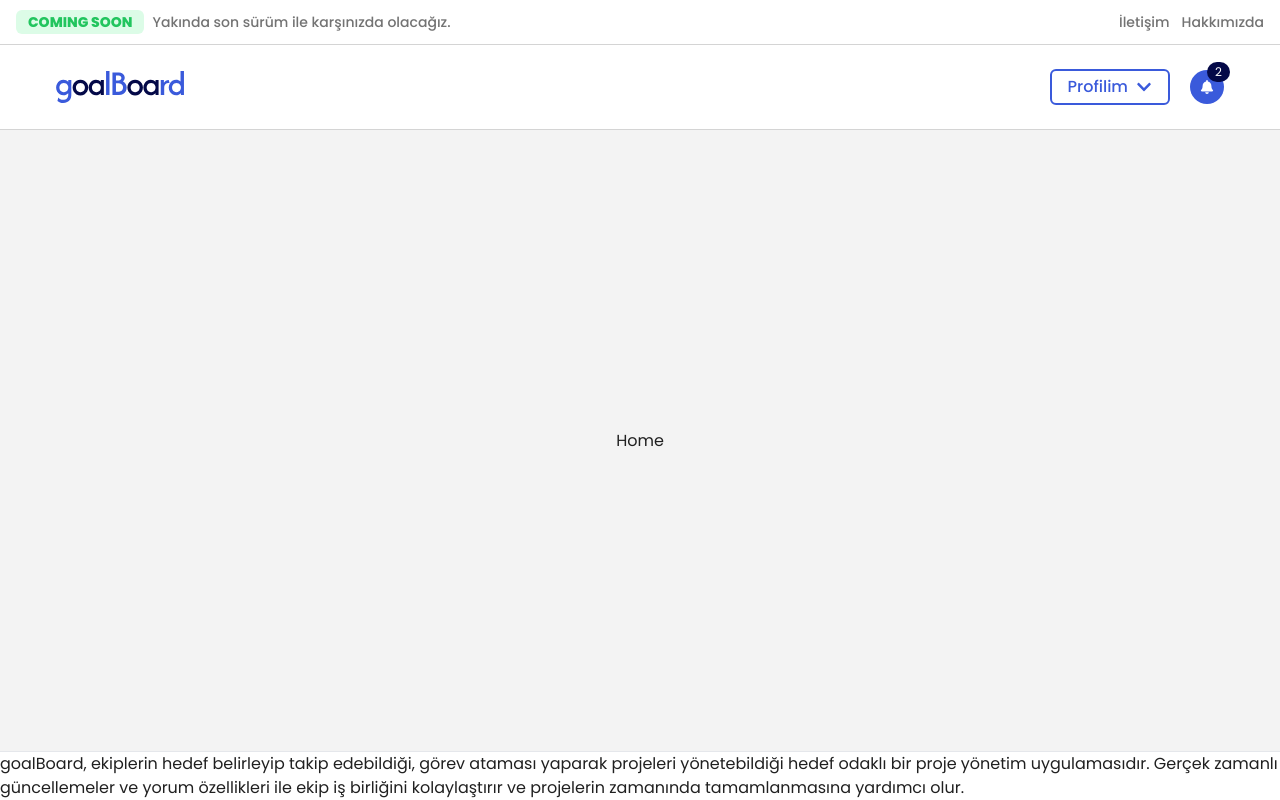
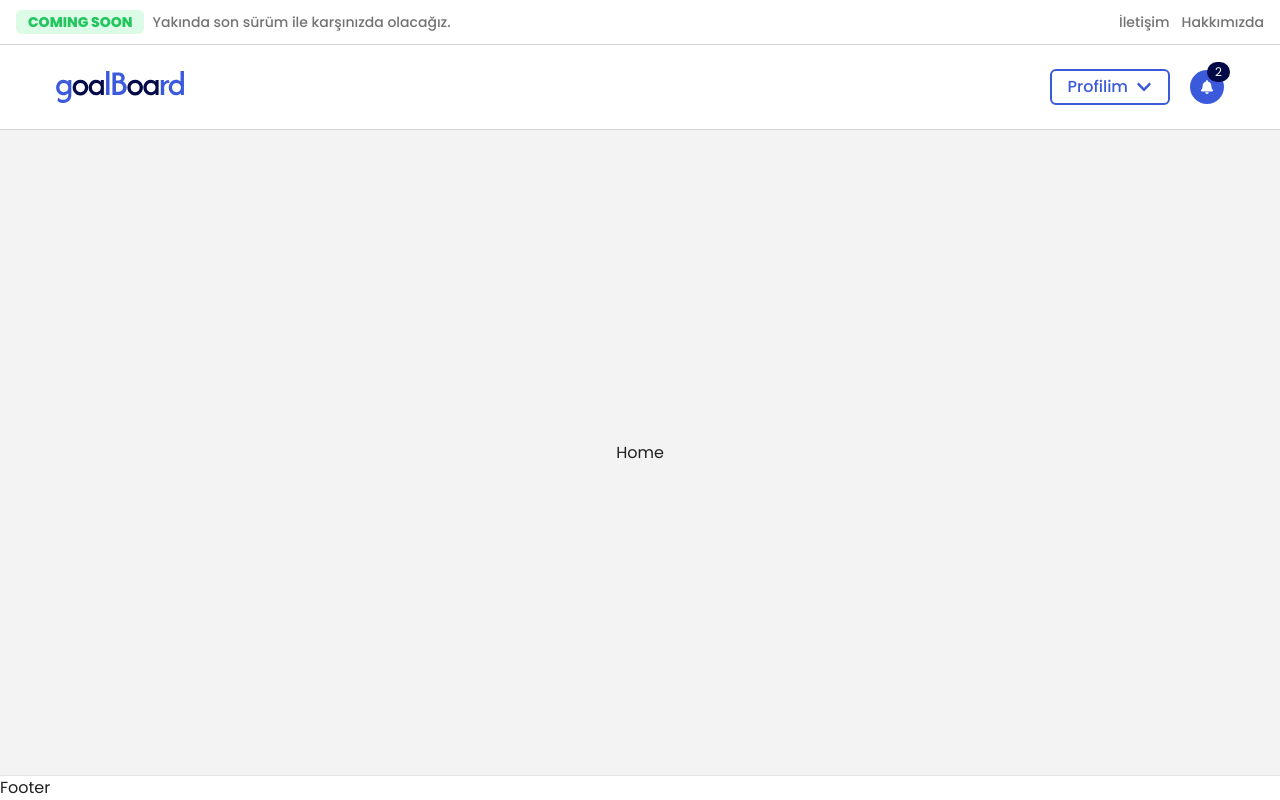
Before and after one commit to ozmberkan/goalboard, a React (Vite) app: page / in a window 1280 px wide. Built offline with nearby package versions, Linux system fonts and the light colour scheme.

Commit message:
Sayfa yapılanması oluşturuldu.

```diff
--- a/src/components/Footer/Footer.jsx
+++ b/src/components/Footer/Footer.jsx
@@ -1,15 +1,7 @@
 import React from "react";
 
 const Footer = () => {
-  return (
-    <div className="bg-white border-t">
-      goalBoard, ekiplerin hedef belirleyip takip edebildiği, görev ataması
-      yaparak projeleri yönetebildiği hedef odaklı bir proje yönetim
-      uygulamasıdır. Gerçek zamanlı güncellemeler ve yorum özellikleri ile ekip
-      iş birliğini kolaylaştırır ve projelerin zamanında tamamlanmasına yardımcı
-      olur.
-    </div>
-  );
+  return <div className="bg-white border-t">Footer</div>;
 };
 
 export default Footer;
--- /dev/null
+++ b/src/pages/About/About.jsx
@@ -0,0 +1,7 @@
+import React from "react";
+
+const About = () => {
+  return <div className="flex-grow">About</div>;
+};
+
+export default About;
--- /dev/null
+++ b/src/pages/Announcements/Announcements.jsx
@@ -0,0 +1,7 @@
+import React from "react";
+
+const Announcements = () => {
+  return <div className="flex-grow">Announcements</div>;
+};
+
+export default Announcements;
--- /dev/null
+++ b/src/pages/Contacts/Contacts.jsx
@@ -0,0 +1,7 @@
+import React from "react";
+
+const Contacts = () => {
+  return <div className="flex-grow">Contacts</div>;
+};
+
+export default Contacts;
--- /dev/null
+++ b/src/pages/Invites/Invites.jsx
@@ -0,0 +1,7 @@
+import React from "react";
+
+const Invites = () => {
+  return <div className="flex-grow">Invites</div>;
+};
+
+export default Invites;
--- /dev/null
+++ b/src/pages/Pricing/Pricing.jsx
@@ -0,0 +1,7 @@
+import React from "react";
+
+const Pricing = () => {
+  return <div className="flex-grow">Pricing</div>;
+};
+
+export default Pricing;
--- /dev/null
+++ b/src/pages/Profile/Profile.jsx
@@ -0,0 +1,7 @@
+import React from "react";
+
+const Profile = () => {
+  return <div className="flex-grow">Profile</div>;
+};
+
+export default Profile;
--- /dev/null
+++ b/src/pages/Settings/Settings.jsx
@@ -0,0 +1,7 @@
+import React from "react";
+
+const Settings = () => {
+  return <div className="flex-grow">Settings</div>;
+};
+
+export default Settings;
--- /dev/null
+++ b/src/pages/WhyUs/WhyUs.jsx
@@ -0,0 +1,7 @@
+import React from "react";
+
+const WhyUs = () => {
+  return <div className="flex-grow">WhyUs</div>;
+};
+
+export default WhyUs;
```
Also changed, not shown: src/routes/HomeRoute.jsx (+19 -1 lines).
